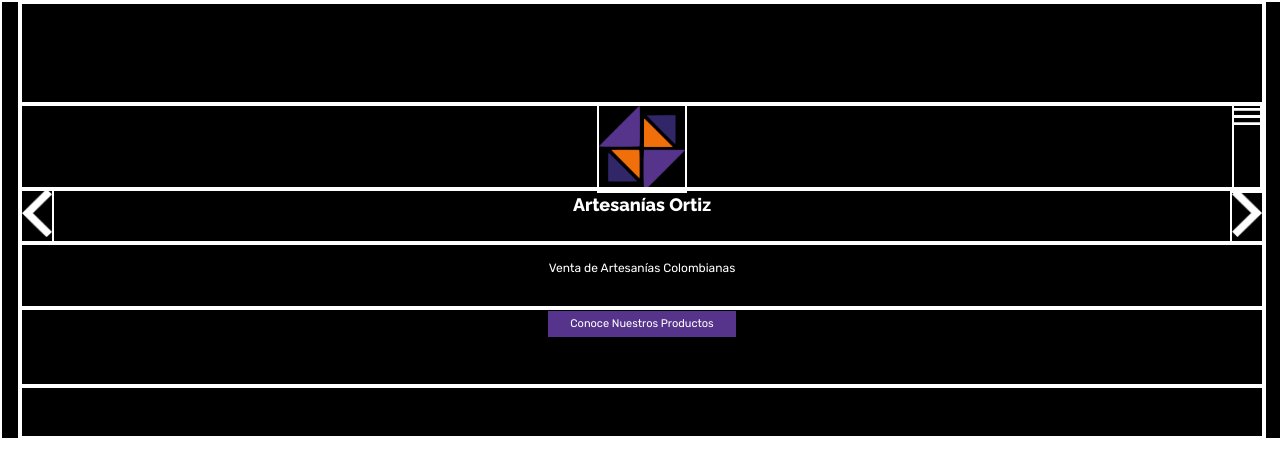
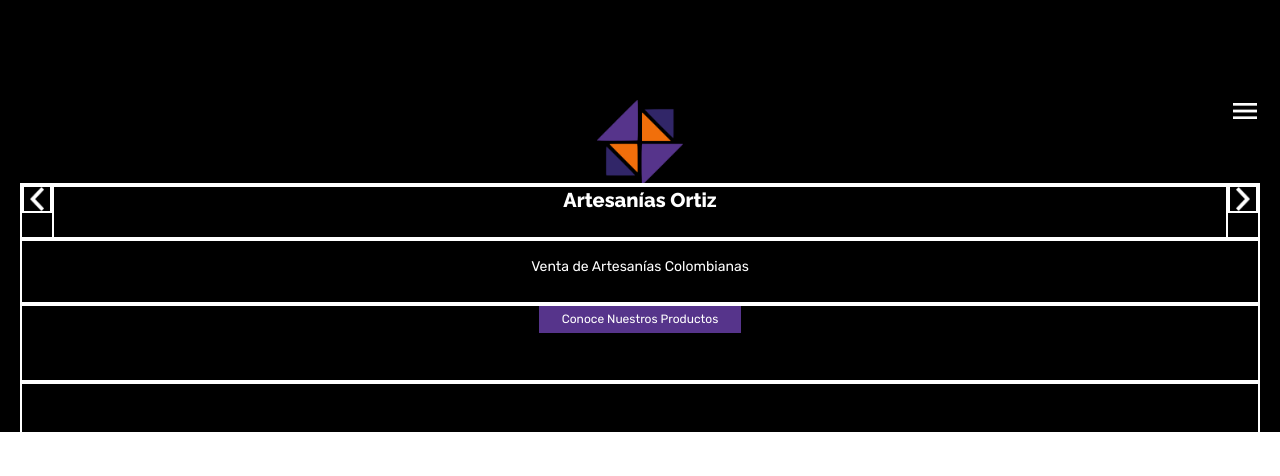
Before and after one commit to Mikheltodd/artesaniasortiz, a plain HTML site: page index.html in a window 1280 px wide. Drawn offline with Linux system fonts and the light colour scheme.

Commit message:
Size of Elements Base

```diff
--- a/css/styles.css
+++ b/css/styles.css
@@ -87,28 +87,27 @@ img {
   width: 100%;
   margin: 0;
   background-color: black;
-  border: 2px solid white;
   max-width: 1720px;
   display: grid;
-  grid-template-columns: 16px auto 16px;
+  grid-template-columns: 20px auto 20px;
 }
 
 .banner h1 {
   color: white;
-  font-size: 18px;
+  font-size: 20px;
 }
 
 .banner p {
   color: white;
   font-family: "Rubik", sans-serif;
-  font-size: 12px;
+  font-size: 14px;
 }
 
 .banner button {
   color: white;
   background-color: #56348b;
   font-family: "Rubik", sans-serif;
-  font-size: 11px;
+  font-size: 12px;
   padding: 6.5px 22.5px;
   border: none;
   text-align: center;
@@ -116,26 +115,29 @@ img {
   display: inline-block;
 }
 
+/* Banner Content */
 .banner-content {
   grid-column: 2;
-  border: 2px solid white;
   display: grid;
   grid-template-rows: 100px 85px 54px 65px 78px 50px;
   align-items: center;
 }
 
+/*
+Top of the Banner: Blank space
+*/
 .banner-top {
   grid-row: 1;
-  border: 2px solid white;
   height: 100px;
   width: auto;
 }
 
 .banner-nav-logo {
   grid-row: 2;
-  border: 2px solid white;
   height: 85px;
   width: auto;
+  padding: 3px 0;
+  margin: 0;
   display: grid;
   grid-template-columns: 30px auto 30px;
   justify-items: center;
@@ -143,12 +145,12 @@ img {
 
 .main-menu {
   grid-column: 3;
-  border: 2px solid white;
+  width: 24px;
+  height: auto;
 }
 
 .main-logo {
   grid-column: 2;
-  border: 2px solid white;
   height: 85px;
   width: auto;
 }
@@ -171,6 +173,8 @@ img {
 .s-left-arrow {
   grid-column: 1;
   border: 2px solid white;
+  height: 24px;
+  width: auto;
 }
 
 .main-title {
@@ -181,15 +185,12 @@ img {
 .s-right-arrow {
   grid-column: 3;
   border: 2px solid white;
+  height: 24px;
+  width: auto;
 }
 
+.s-left-arrow,
 .s-left-arrow img {
-  max-width: 100%;
-  max-height: 100%;
-}
-
-.s-right-arrow,
-img {
   max-width: 100%;
   max-height: 100%;
 }
--- a/index.html
+++ b/index.html
@@ -37,7 +37,7 @@
           </div>
         </div>
         <div class="banner-title">
-          <div class="left-arrow">
+          <div class="s-left-arrow">
             <img
               src="./resources/images/icons/s-left-arrow.png"
               alt="small-left-arrow"
@@ -46,7 +46,7 @@
           <div class="main-title">
             <h1>Artesanías Ortiz</h1>
           </div>
-          <div class="right-arrow">
+          <div class="s-right-arrow">
             <img
               src="./resources/images/icons/s-right-arrow.png"
               alt="small-right-arrow"
```
